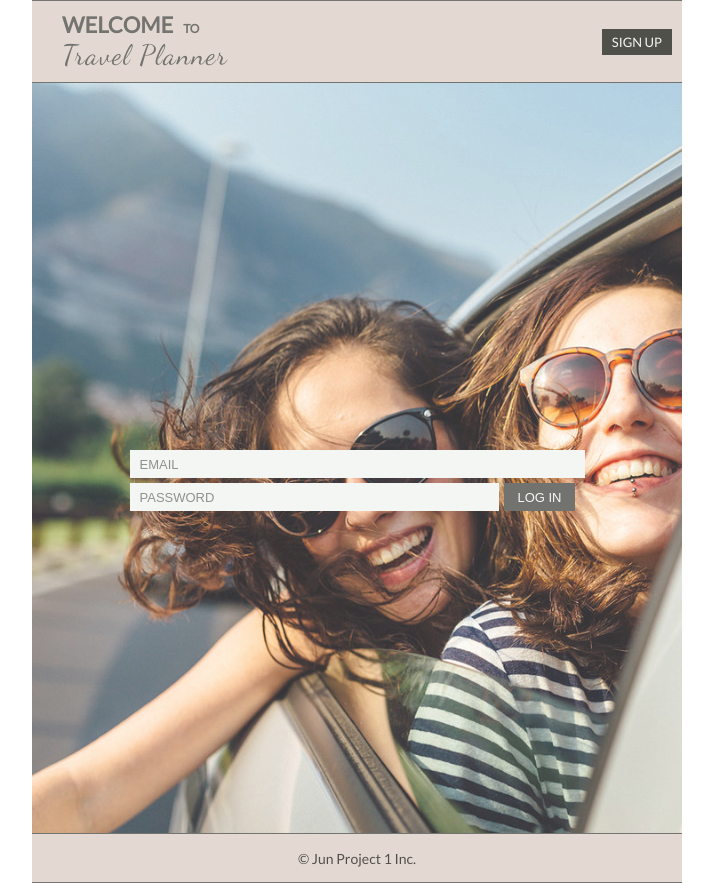
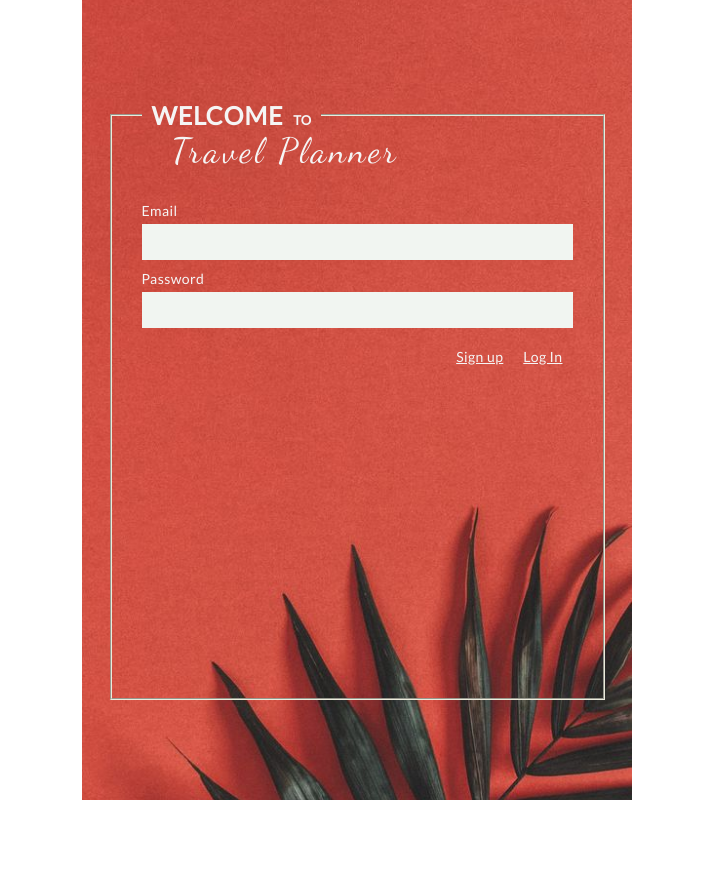
Before and after one commit to iapisak/project-1-travel-planner, a website: page views/auth/login.html in a window 1280 px wide. Shown: the whole page, without its empty margins (283-996 px from the left). After the commit the page ends 800 px from the top, so only its background shows below. Drawn offline with nearby package versions, Linux system fonts and the light colour scheme.

Commit message:
Add css for main page

```diff
--- a/public/styles/newMain.css
+++ b/public/styles/newMain.css
@@ -7,23 +7,24 @@
   padding: 0;
   outline: none;
   text-decoration: none;
+  letter-spacing: 0.03em;
+  font-family: 'Lato', sans-serif;
+  font-size: 13px;
+  color: whitesmoke;
 
 }
 
 body {
     position: relative;
-    max-width: 650px;
+    max-width: 550px;
     height: auto;
     margin: 0 auto;
-    font-size: 13px;
-    font-family: 'Lato', sans-serif;
-    color: #73736f;
-
 }
 
 a, button{
     cursor: pointer;
     border: none;
+    float: right;
 }
 
 /* ======== Manage All Form =======  */
@@ -38,6 +39,12 @@ input {
     border: none;
 }
 
+label {
+    font-size: 14px;
+    color: whitesmoke;
+    margin-bottom: 5px;
+}
+
 /* ======== Manage All Nav Bar =======  */
 nav {
     align-items: center;
@@ -48,48 +55,49 @@ nav {
     border-top: solid 1px #73736f;
 }
 
-nav span {
-    font-family: 'Lato', sans-serif;
-    font-weight: 900;
-}
-
 .welcome {
-    padding-left: 30px;
-    font-size: 22px;
+    font-size: 25px;
+    font-weight: 800;
+    padding-left: 10px;
+    color: whitesmoke;
 }
 
 .small-letter {
-    font-size: 12px;
-    padding-left: 10px;
+    font-size: 13px;
+    padding: 0 10px;
 }
 
 .brand-logo {
     padding-left: 30px;
     padding-top: 5px;
-    letter-spacing: 0.05em;
+    letter-spacing: 0.09em;
     font-family: 'Dancing Script', cursive;
-    font-size: 28px;
+    font-size: 35px;
     font-weight: 300;
 }
 
+form#login {
+    width: 90%;
+}
+
+fieldset {
+    height: 600px;
+    border-color: rgb(235, 235, 220);
+}
+
+.login-form {
+    padding: 0 30px;
+
+}
 /* ======== Manage First Page Log-in Form =======  */
 
-.login-form {
-    display: flex;
-    margin-bottom: 5px;
-}
-
 .log-in-button, .sign-up-button {
-    font-size: 13px;
-    font-weight: 500px;
+    font-size: 14px;
+    font-weight: 900px;
     color: whitesmoke;
-    background-color: #50504a;
-    padding: 5px 13px;
-    margin: 0 10px 0 5px;
-}
-
-.sign-up-button {
-    padding: 5px 10px;
+    border-radius: 10px;
+    background-color: transparent !important;
+    text-decoration: underline;
 }
 
 /* ======== Manage Main Area =======  */
@@ -97,44 +105,13 @@ nav span {
 main {
     position: sticky;
     height: 100vh;
-    background-image: url("/friends-car.jpg");
+    background-image: url("/red.jpg");
     background-size: cover;
-    background-position-x: 0px;
+    background-position: 20px 0px;
     background-repeat: no-repeat;
-    background-position: fixed;
-    opacity: 0.8;
+    background-position: center;
+    /* opacity: 0.9; */
 }
-
-/* ------- FOOTER ------*/
-
-footer {
-    flex: 1;
-    position: absolute;
-    bottom: 0;
-    display: flex;
-    align-items: center;
-    justify-content: center;
-    background-color: #e4d8d3;
-    font-size: 14px;
-    font-weight: 400px;
-    color: #50504a;
-    height: 50px;
-    width: 100%;
-    border-top: solid 1px #73736f;
-    border-bottom: solid 1px #73736f;
-}
-/*
-@media only screen and (max-width: 700px) {
-    nav {
-        display: flex;
-        flex-direction: column;
-        align-items: flex-start;
-        width: 100%;
-        background-color: #e4d8d3;
-        border-bottom: solid 1px #73736f;
-        border-top: solid 1px #73736f;
-    }
-} */
 
 .flex {
     display: flex;
@@ -157,10 +134,22 @@ footer {
     justify-content: center;
 }
 
-.container {
-    width: 80%;
+.logo {
+    margin-bottom: 30px;
 }
 
-.container-m {
-    width: 70%;
+.margin-t {
+    margin-top: 10px;
 }
+
+.margin-b {
+    margin-bottom: 10px;
+}
+
+.margin-r {
+    margin-right: 10px;
+}
+
+.padding {
+    padding: 10px;
+}
--- a/views/auth/login.html
+++ b/views/auth/login.html
@@ -15,35 +15,31 @@
     <title>Log in</title>
   </head>
   <body>
-      <nav class="flex">
-        <div class="col flex-col">
-            <div class="col"><h1><span class="welcome">WELCOME</span><span class="small-letter">TO</span></h1></div>
-            <div class="col"><h1><span class="brand-logo">Travel Planner</span></h1></div>
-        </div>
-        <div>
-            <a class="sign-up-button" href="/signup">SIGN UP</a>
-        </div>
-      </nav>
+      <main class="content-opactity-wrapper flex f-j-content f-a-center">
+        <form id="login" class="flex-col">
+          <fieldset class="login-form">
+              <legend>
+                  <div><h1><span class="welcome">WELCOME</span><span class="small-letter">TO</span></h1></div>
+              </legend>
 
-      <main class="content-opactity-wrapper flex f-a-center f-j-content">
-        <div class="flex container-m">
-            <form id="login" class="col flex-col">
-                <div class="login-form">
-                  <input type="email" id="email" name="email" placeholder="EMAIL" />
+              <div class="logo"><h1><span class="brand-logo">Travel Planner</span></h1></div>
 
-                </div>
-                <div class="login-form">
-                  <input type="password" id="password" name="password" placeholder="PASSWORD" />
-                  <button class="log-in-button" type="submit">LOG IN</button>
-                </div>
-              </form>
-        </div>
-
-
+              <div>
+                  <div class="flex-col">
+                      <label class="col" for="email">Email</label>
+                      <input class="col margin-b" type="email" id="email" name="email" />
+                  </div>
+                  <div class="flex-col">
+                      <label class="col" for="password">Password</label>
+                      <input class="col margin-b" type="password" id="password" name="password" />
+                  </div>
+                  <div class="col">
+                      <button class="log-in-button padding" type="submit">Log In</button>
+                      <a class="sign-up-button padding" href="/signup">Sign up</a>
+                  </div>
+              </div>
+            </fieldset>
+        </form>
       </main>
-
-      <footer class="footer-opactity-wrapper">
-        <section class="copyright">&copy; Jun Project 1 Inc.</section>
-      </footer>
   </body>
 </html>
```
Also changed, not shown: public/Nature.jpeg (added), public/camera.jpg (added), public/europe.jpg (added), public/evening.jpg (added), public/group.jpg (added), public/maproad.jpg (added), public/orange.jpg (added), public/red.jpg (added), public/road.jpg (added), public/trandy.jpeg (added), public/travel.jpg (added), public/view.jpg (added).
